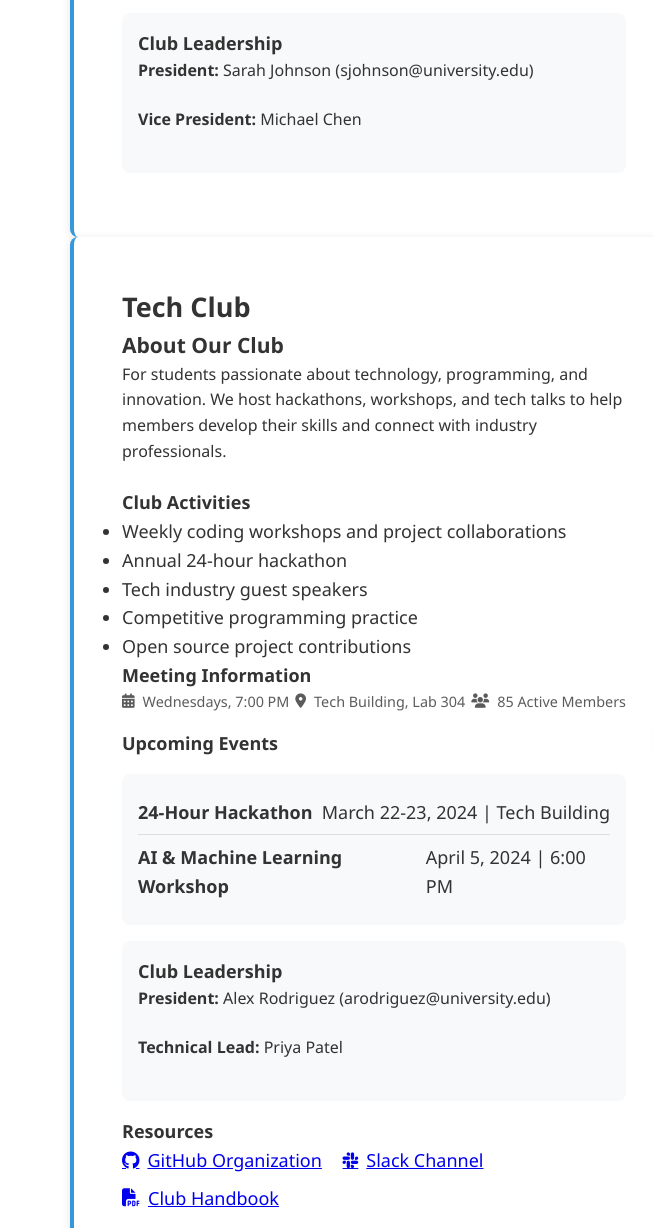
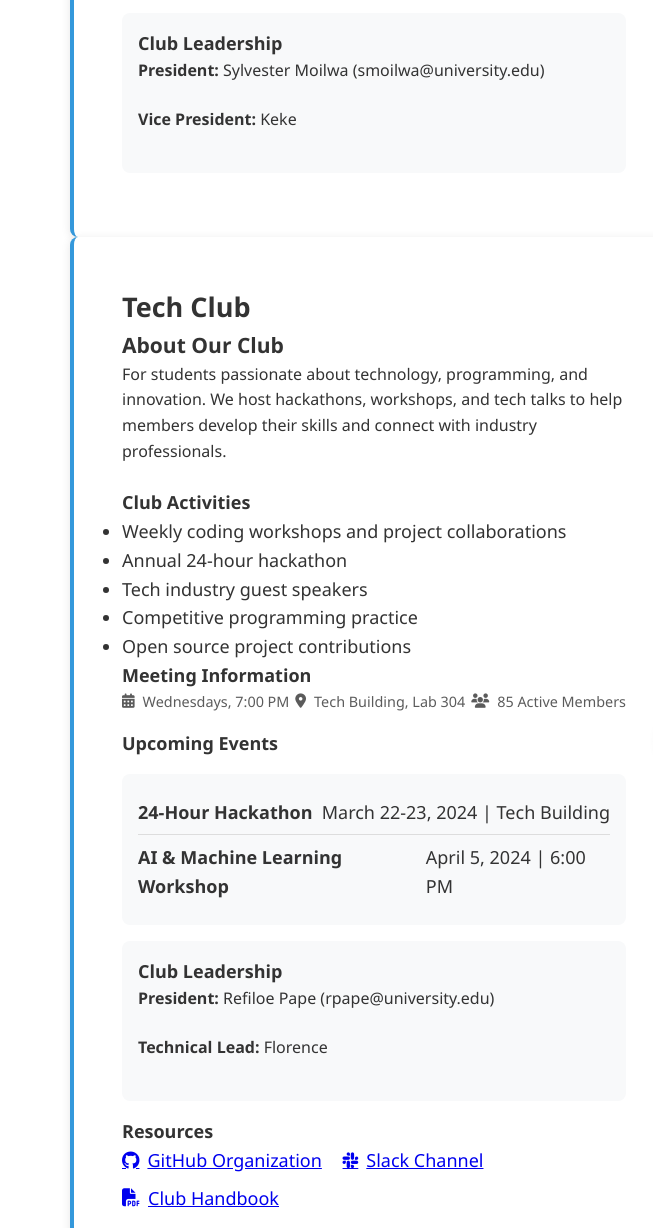
Before and after one commit to libakisomohlahatsa-lang/club_site, a plain HTML site: page pages/clubs.html in a window 1280 px wide. Shown: the part 1452-2680 px from the top of the page, 0-653 px from the left. Drawn offline with Linux system fonts and the light colour scheme.

Commit message:
Update clubs.html

```diff
--- a/pages/clubs.html
+++ b/pages/clubs.html
@@ -202,8 +202,8 @@
 
                                 <div class="club-leadership">
                                     <h4>Club Leadership</h4>
-                                    <p><strong>President:</strong> Sarah Johnson (sjohnson@university.edu)</p>
-                                    <p><strong>Vice President:</strong> Michael Chen</p>
+                                    <p><strong>President:</strong> Sylvester Moilwa (smoilwa@university.edu)</p>
+                                    <p><strong>Vice President:</strong> Keke</p>
                                 </div>
                             </div>
                             <div class="about-image">
@@ -265,8 +265,8 @@
 
                                 <div class="club-leadership">
                                     <h4>Club Leadership</h4>
-                                    <p><strong>President:</strong> Alex Rodriguez (arodriguez@university.edu)</p>
-                                    <p><strong>Technical Lead:</strong> Priya Patel</p>
+                                    <p><strong>President:</strong> Refiloe Pape (rpape@university.edu)</p>
+                                    <p><strong>Technical Lead:</strong> Florence</p>
                                 </div>
 
                                 <div class="club-resources">
@@ -445,4 +445,5 @@
         });
     </script>
 </body>
+
 </html>
```
